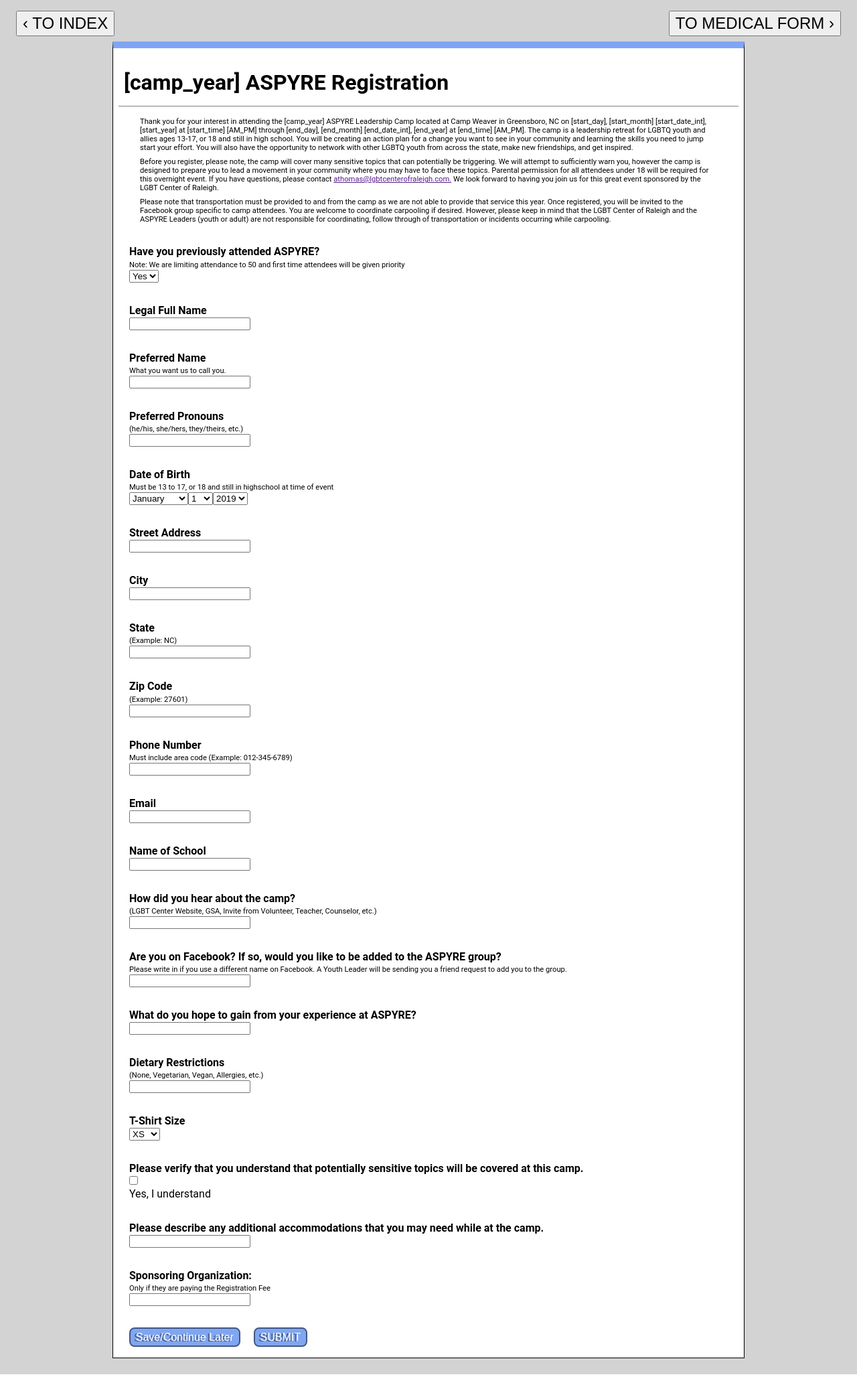
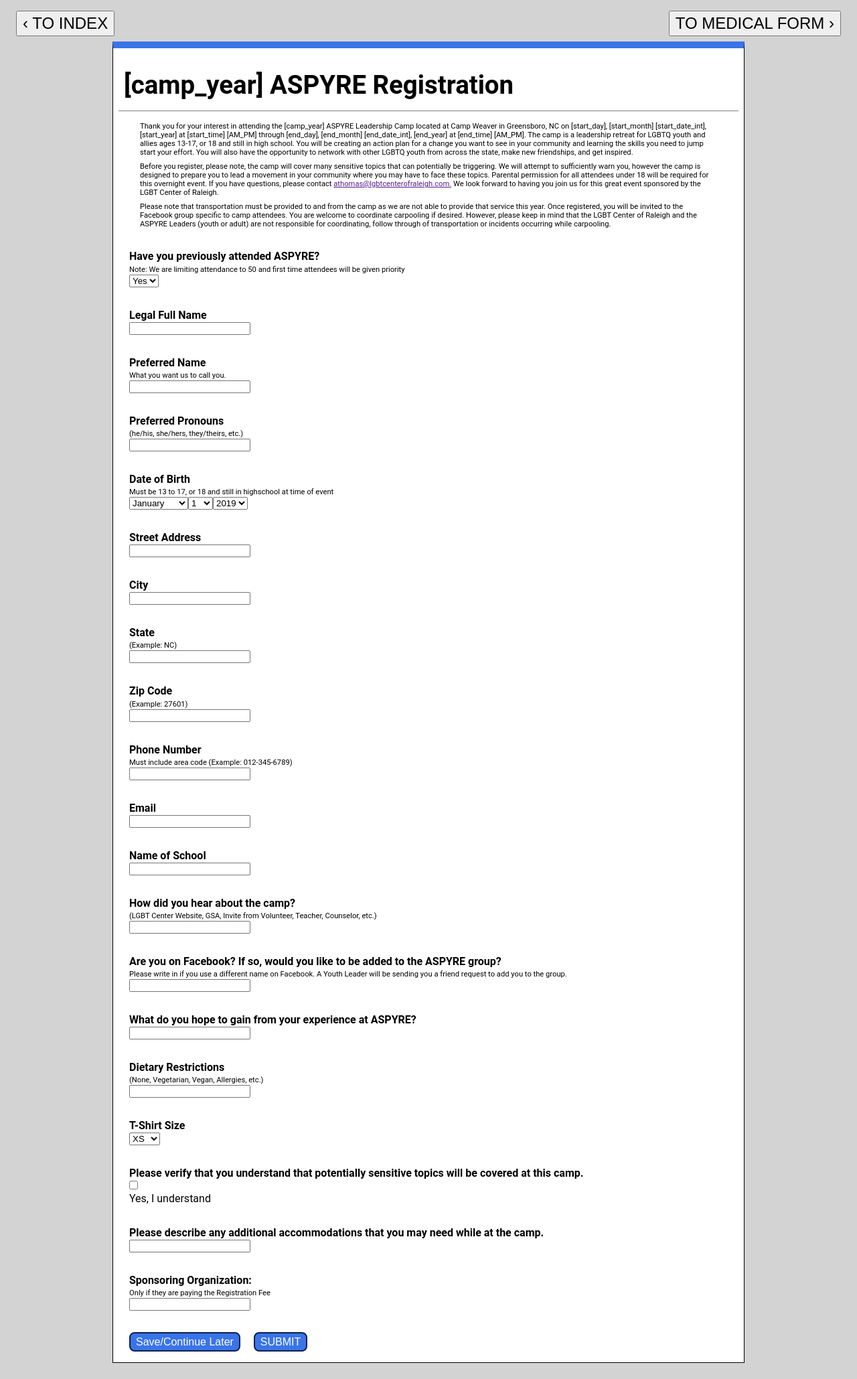
Before and after one commit to Team-Allies/camp-aspyre, a Django app: page /camper_registration/ in a window 1280 px wide. Shown: the whole page at 67% size. Run offline with Django 3.2, Linux system fonts and the light colour scheme.

```diff
--- a/core/static/css/camper_forms.css
+++ b/core/static/css/camper_forms.css
@@ -60,7 +60,7 @@
     padding-left: 0.5rem;
     padding-right: 0.5rem;
     padding-bottom: 1rem;
-    border-top: 10px solid rgb(128, 165, 246);
+    border-top: 10px solid #3974e9;
     border-left: 1px solid black;
     border-right: 1px solid black;
     border-bottom: 1px solid black;
@@ -68,6 +68,7 @@
 
 .camper_registration_header {
     border-bottom: .5px solid gray;
+    font-size: 1.2rem;
     padding-top: 1rem;
     padding-left: 0.5rem;
     padding-right: 0.5rem;
@@ -135,11 +136,10 @@
 }
 
 .submit_button {
-    background-color: #80a6f0;
+    background-color: #3974e9;
     color: white;
-    border: 2px solid #425885;
+    border: 2px solid #0d204b;
     font-size: 1rem;
-    text-shadow: -3px 1px #425885;
     margin-top: 2rem;
     margin-left: 1rem;
     padding-top: 0.2rem;
@@ -150,11 +150,10 @@
 }
 
 .save_button {
-    background-color: #80a6f0;
+    background-color: #3974e9;
     color: white;
-    border: 2px solid #425885;
+    border: 2px solid #0d204b;
     font-size: 1rem;
-    text-shadow: -3px 1px #425885;
     margin-top: 2rem;
     margin-left: 1rem;
     padding-top: 0.2rem;
```
